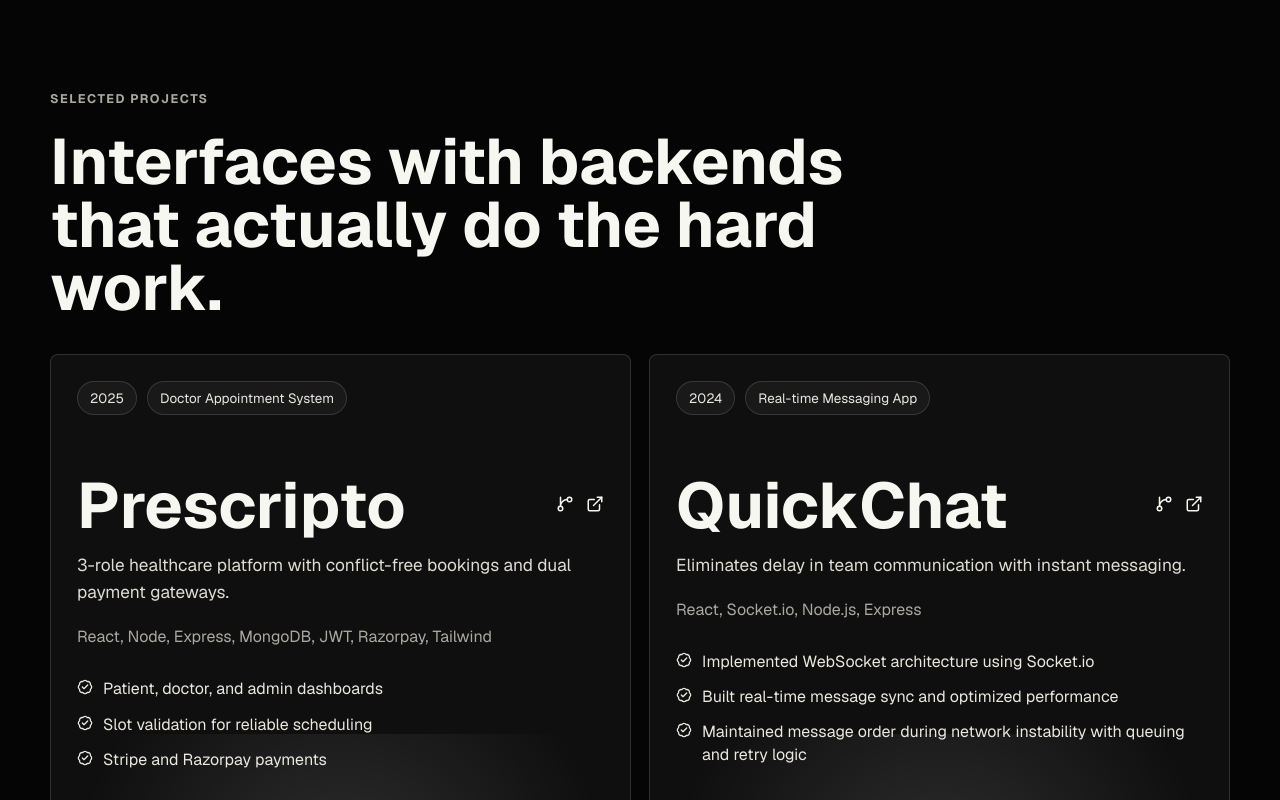
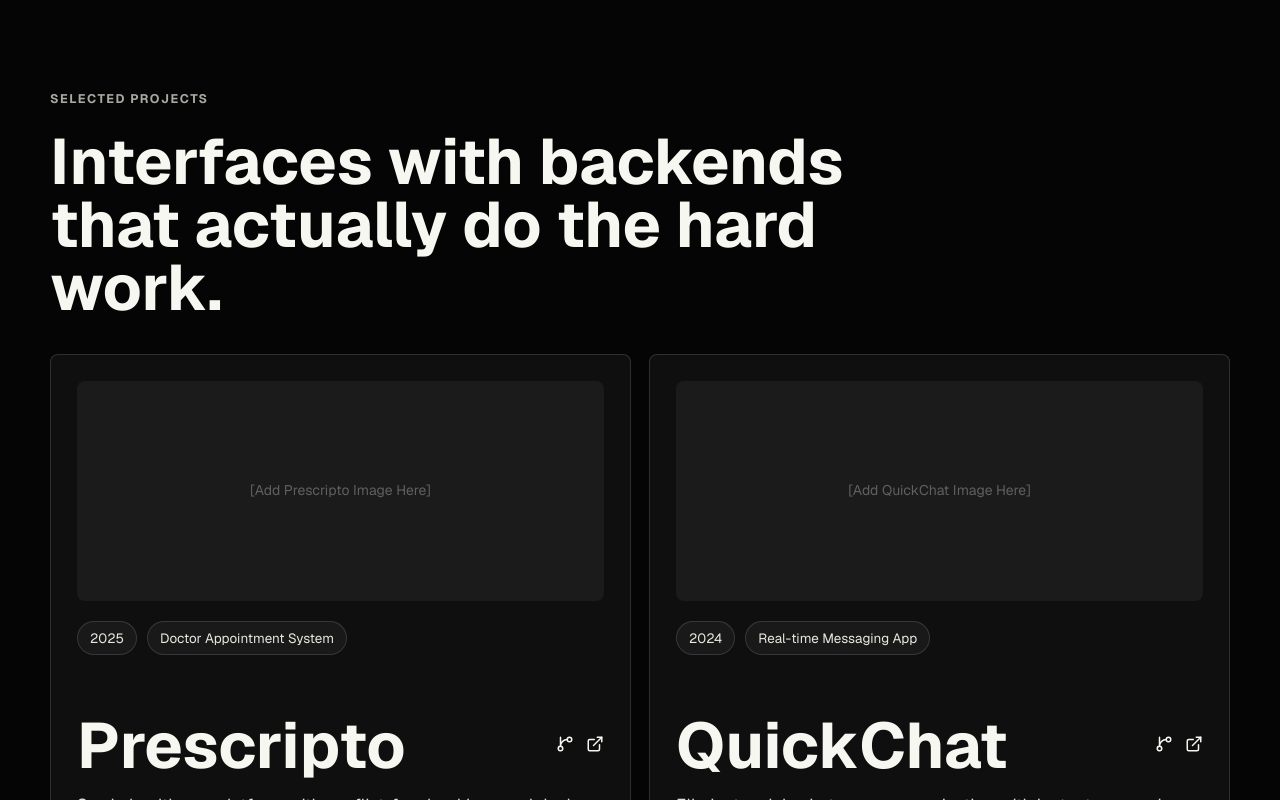
Before and after one commit to imadityameena/Aditya_portfolio, a React (Vite) app: page / in a window 1280 px wide. Shown: the part 2000-2800 px from the top of the page. Built offline with nearby package versions, Linux system fonts and the light colour scheme.

Commit message:
added live links

```diff
--- a/src/App.jsx
+++ b/src/App.jsx
@@ -97,8 +97,8 @@ const projects = [
       "Built real-time message sync and optimized performance",
       "Maintained message order during network instability with queuing and retry logic",
     ],
-    github: "https://github.com/imadityameena/quickchat",
-    live: "#",
+    github: "https://github.com/imadityameena/QuickChat-A-chatting-app",
+    live: "https://quick-chat-azure.vercel.app/login",
   },
   {
     name: "ChefAI",
@@ -126,8 +126,8 @@ const projects = [
       "Integrated TMDB API for real-time data and trailers",
       "Managed complex API rate limits with intelligent caching and batching",
     ],
-    github: "https://github.com/imadityameena/the-films",
-    live: "#",
+    github: "https://github.com/imadityameena/Movie-App",
+    live: "https://movie-app-lac-psi.vercel.app/",
   },
   {
     name: "Tomato",
@@ -140,11 +140,11 @@ const projects = [
       "Implemented cart logic with persistent state",
       "Handled complex discount calculations with a robust pricing engine",
     ],
-    github: "https://github.com/imadityameena/tomato",
-    live: "#",
+    github: "https://github.com/imadityameena/Food-delivery",
+    live: "https://food-delivery-project-63r5.vercel.app/",
   },
   {
-    name: "Medicure",
+    name: "Mindcure",
     year: "2024",
     type: "Frontend Only - Mental Health Resources",
     stack: "React, Next.js, Tailwind CSS, Responsive UI",
@@ -154,8 +154,8 @@ const projects = [
       "Created an empathetic, non-clinical UI through user research",
       "Ensured privacy-first design for sensitive user data",
     ],
-    github: "https://github.com/imadityameena/medicure",
-    live: "#",
+    github: "https://github.com/imadityameena/Mental-Health-app",
+    live: "https://mental-health-app-nu-three.vercel.app/",
   },
   {
     name: "Cryptoplace",
@@ -169,7 +169,7 @@ const projects = [
       "Optimized rendering of frequent data updates using React.memo and debouncing",
     ],
     github: "https://github.com/imadityameena/cryptoplace",
-    live: "#",
+    live: "https://cryptoplace-dusky.vercel.app/",
   },
 ];
 
@@ -457,6 +457,38 @@ function App() {
               delay={index * 0.12}
               className="project-card"
             >
+              {/* Space for the project photo */}
+              <div
+                className="project-image-placeholder"
+                style={{
+                  width: "100%",
+                  height: "220px",
+                  backgroundColor: "rgba(255, 255, 255, 0.05)",
+                  borderRadius: "8px",
+                  marginBottom: "20px",
+                  overflow: "hidden",
+                  display: "flex",
+                  alignItems: "center",
+                  justifyContent: "center",
+                  color: "rgba(255, 255, 255, 0.3)",
+                  fontSize: "14px",
+                }}
+              >
+                {project.image ? (
+                  <img
+                    src={project.image}
+                    alt={`${project.name} preview`}
+                    style={{
+                      width: "100%",
+                      height: "100%",
+                      objectFit: "cover",
+                    }}
+                  />
+                ) : (
+                  <span>[Add {project.name} Image Here]</span>
+                )}
+              </div>
+
               <div className="project-meta">
                 <span>{project.year}</span>
                 <span>{project.type}</span>
```
